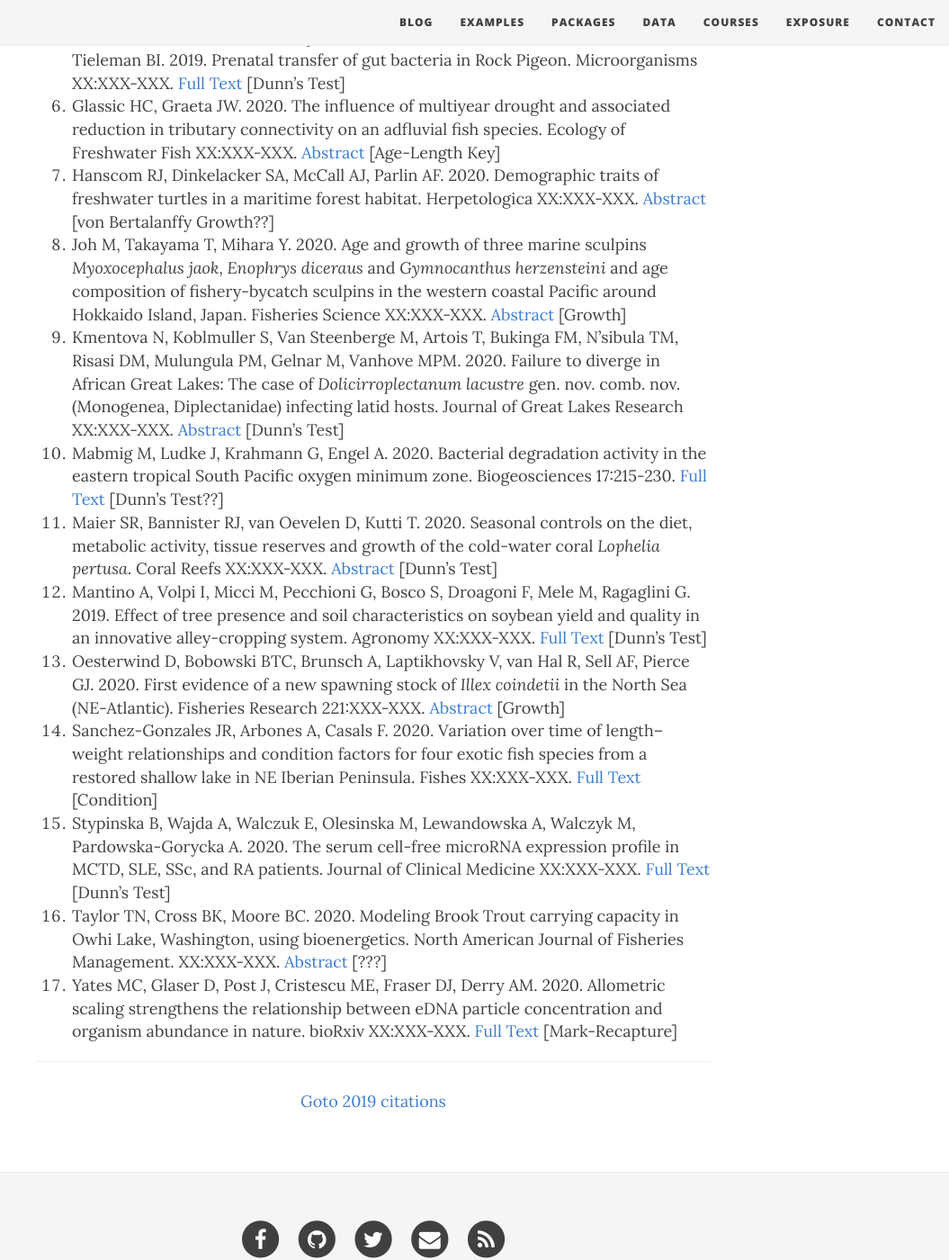
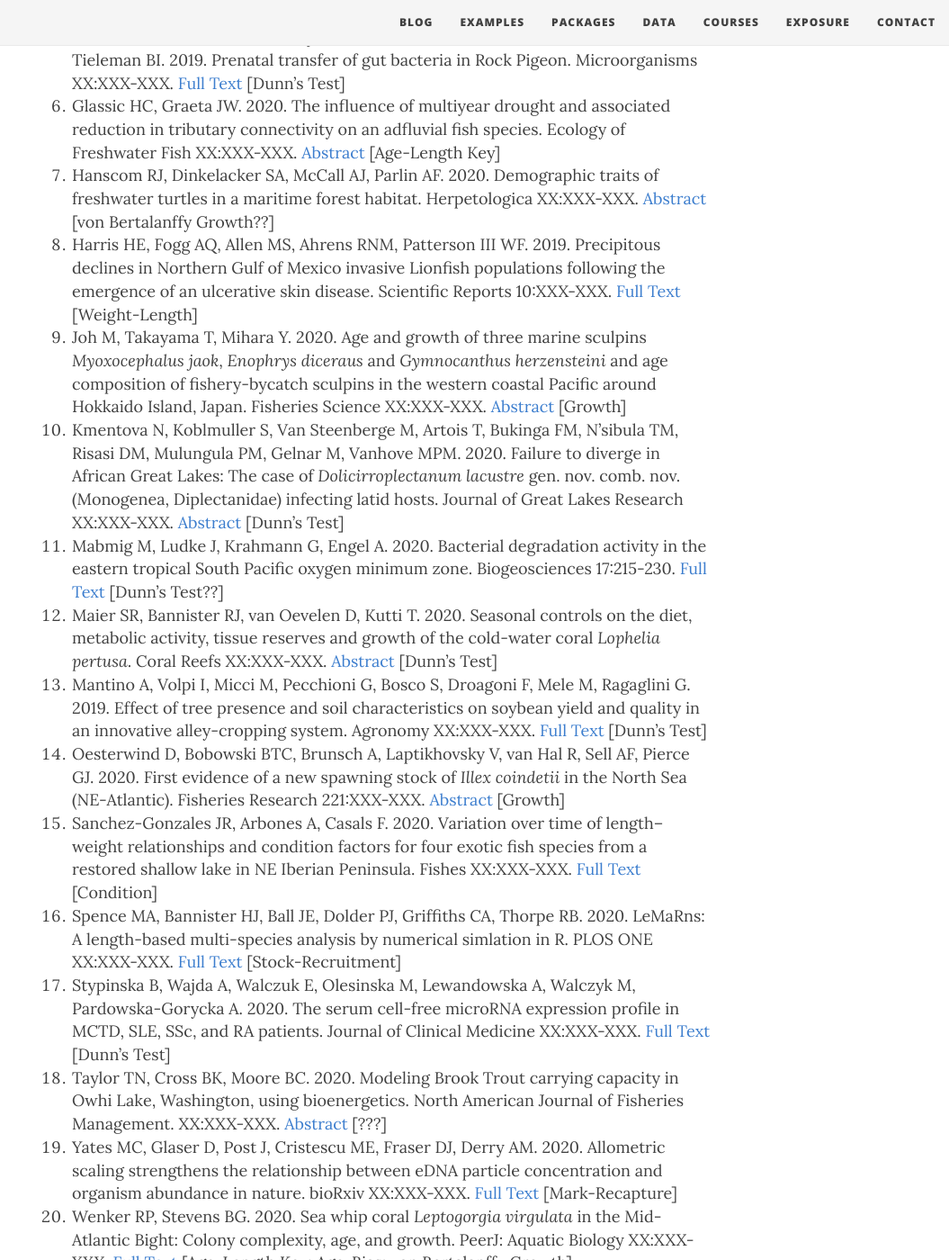
Before and after one commit to droglenc/fishR, a Jekyll site: the page built from exposure/exposure-citations20.md, in a window 1280 px wide and 1400 px high, scrolled down 704 px. Shown: the whole window at 90% size, without its empty margins (225-1280 px from the left). Built offline with Jekyll 4.4.1, drawn with Linux system fonts in a browser that asks for light colours; nearby versions of some CDN libraries; some of the changed text lies outside the part shown.

Commit message:
Update exposure-citations20.md

```diff
--- a/exposure/exposure-citations20.md
+++ b/exposure/exposure-citations20.md
@@ -14,6 +14,7 @@ The [**IFAR** book](http://derekogle.com/IFAR/), **fishR** website, or the **FSA
 1. Dietz MW, Salles JF, Hsu B-Y, Dijkstra C, Groothuis TGG, van der Velde M, Verkuil YI, Tieleman BI. 2019. Prenatal transfer of gut bacteria in Rock Pigeon. Microorganisms XX:XXX-XXX. [Full Text](https://www.mdpi.com/2076-2607/8/1/61/pdf) [Dunn's Test]
 1. Glassic HC, Graeta JW. 2020. The influence of multiyear drought and associated reduction in tributary connectivity on an adfluvial fish species. Ecology of Freshwater Fish XX:XXX-XXX. [Abstract](https://onlinelibrary.wiley.com/doi/abs/10.1111/eff.12535) [Age-Length Key]
 1. Hanscom RJ, Dinkelacker SA, McCall AJ, Parlin AF. 2020. Demographic traits of freshwater turtles in a maritime forest habitat. Herpetologica XX:XXX-XXX. [Abstract](https://www.hljournals.org/doi/abs/10.1655/Herpetologica-D-19-00037.1) [von Bertalanffy Growth??]
+1. Harris HE, Fogg AQ, Allen MS, Ahrens RNM, Patterson III WF. 2019. Precipitous declines in Northern Gulf of Mexico invasive Lionfish populations following the emergence of an ulcerative skin disease. Scientific Reports 10:XXX-XXX. [Full Text](https://www.nature.com/articles/s41598-020-58886-8) [Weight-Length]
 1. Joh M, Takayama T, Mihara Y. 2020. Age and growth of three marine sculpins *Myoxocephalus jaok*, *Enophrys diceraus* and *Gymnocanthus herzensteini* and age composition of fishery-bycatch sculpins in the western coastal Pacific around Hokkaido Island, Japan. Fisheries Science XX:XXX-XXX. [Abstract](https://link.springer.com/article/10.1007/s12562-019-01391-3) [Growth]
 1. Kmentova N, Koblmuller S, Van Steenberge M, Artois T, Bukinga FM, N'sibula TM, Risasi DM, Mulungula PM, Gelnar M, Vanhove MPM. 2020. Failure to diverge in African Great Lakes: The case of *Dolicirroplectanum lacustre* gen. nov. comb. nov. (Monogenea, Diplectanidae) infecting latid hosts. Journal of Great Lakes Research XX:XXX-XXX. [Abstract](https://www.sciencedirect.com/science/article/abs/pii/S0380133019301844) [Dunn's Test]
 1. Mabmig M, Ludke J, Krahmann G, Engel A. 2020. Bacterial degradation activity in the eastern tropical South Pacific oxygen minimum zone. Biogeosciences 17:215-230. [Full Text](https://www.biogeosciences.net/17/215/2020/) [Dunn's Test??]
@@ -21,10 +22,12 @@ The [**IFAR** book](http://derekogle.com/IFAR/), **fishR** website, or the **FSA
 1. Mantino A, Volpi I, Micci M, Pecchioni G, Bosco S, Droagoni F, Mele M, Ragaglini G. 2019. Effect of tree presence and soil characteristics on soybean yield and quality in an innovative alley-cropping system. Agronomy XX:XXX-XXX. [Full Text](https://www.mdpi.com/2073-4395/10/1/52/pdf) [Dunn's Test]
 1. Oesterwind D, Bobowski BTC, Brunsch A, Laptikhovsky V, van Hal R, Sell AF, Pierce GJ. 2020. First evidence of a new spawning stock of *Illex coindetii* in the North Sea (NE-Atlantic). Fisheries Research 221:XXX-XXX. [Abstract](https://www.sciencedirect.com/science/article/pii/S0165783619302395) [Growth]
 1. Sanchez-Gonzales JR, Arbones A, Casals F. 2020. Variation over time of length–weight relationships and condition factors for four exotic fish species from a restored shallow lake in NE Iberian Peninsula. Fishes XX:XXX-XXX. [Full Text](https://www.researchgate.net/publication/339022518_Variation_over_Time_of_Length-Weight_Relationships_and_Condition_Factors_for_Four_Exotic_Fish_Species_from_a_Restored_Shallow_Lake_in_NE_Iberian_Peninsula/references) [Condition]
+1. Spence MA, Bannister HJ, Ball JE, Dolder PJ, Griffiths CA, Thorpe RB. 2020. LeMaRns: A length-based multi-species analysis by numerical simlation in R. PLOS ONE XX:XXX-XXX. [Full Text](https://journals.plos.org/plosone/article?id=10.1371/journal.pone.0227767) [Stock-Recruitment]
 1. Stypinska B, Wajda A, Walczuk E, Olesinska M, Lewandowska A, Walczyk M, Pardowska-Gorycka A. 2020. The serum cell-free microRNA expression profile in
 MCTD, SLE, SSc, and RA patients. Journal of Clinical Medicine XX:XXX-XXX. [Full Text](https://www.mdpi.com/2077-0383/9/1/161/pdf) [Dunn's Test]
 1. Taylor TN, Cross BK, Moore BC. 2020. Modeling Brook Trout carrying capacity in Owhi Lake, Washington, using bioenergetics. North American Journal of Fisheries Management. XX:XXX-XXX. [Abstract](https://afspubs.onlinelibrary.wiley.com/doi/abs/10.1002/nafm.10378) [???]
 1. Yates MC, Glaser D, Post J, Cristescu ME, Fraser DJ, Derry AM. 2020. Allometric scaling strengthens the relationship between eDNA particle concentration and organism abundance in nature. bioRxiv XX:XXX-XXX. [Full Text](https://www.biorxiv.org/content/biorxiv/early/2020/01/18/2020.01.18.908251.full.pdf) [Mark-Recapture]
+1. Wenker RP, Stevens BG. 2020. Sea whip coral *Leptogorgia virgulata* in the Mid-Atlantic Bight: Colony complexity, age, and growth. PeerJ: Aquatic Biology XX:XXX-XXX. [Full Text](https://peerj.com/articles/8372/) [Age-Length Key; Age-Bias; von Bertalanffy Growth]
 
 -----
 <p style="text-align: center;"><a href="exposure-citations19.html">Goto 2019 citations</a></p>
```
Also changed, not shown: other parts of exposure/exposure-citations20.md (+1 -1 lines).
